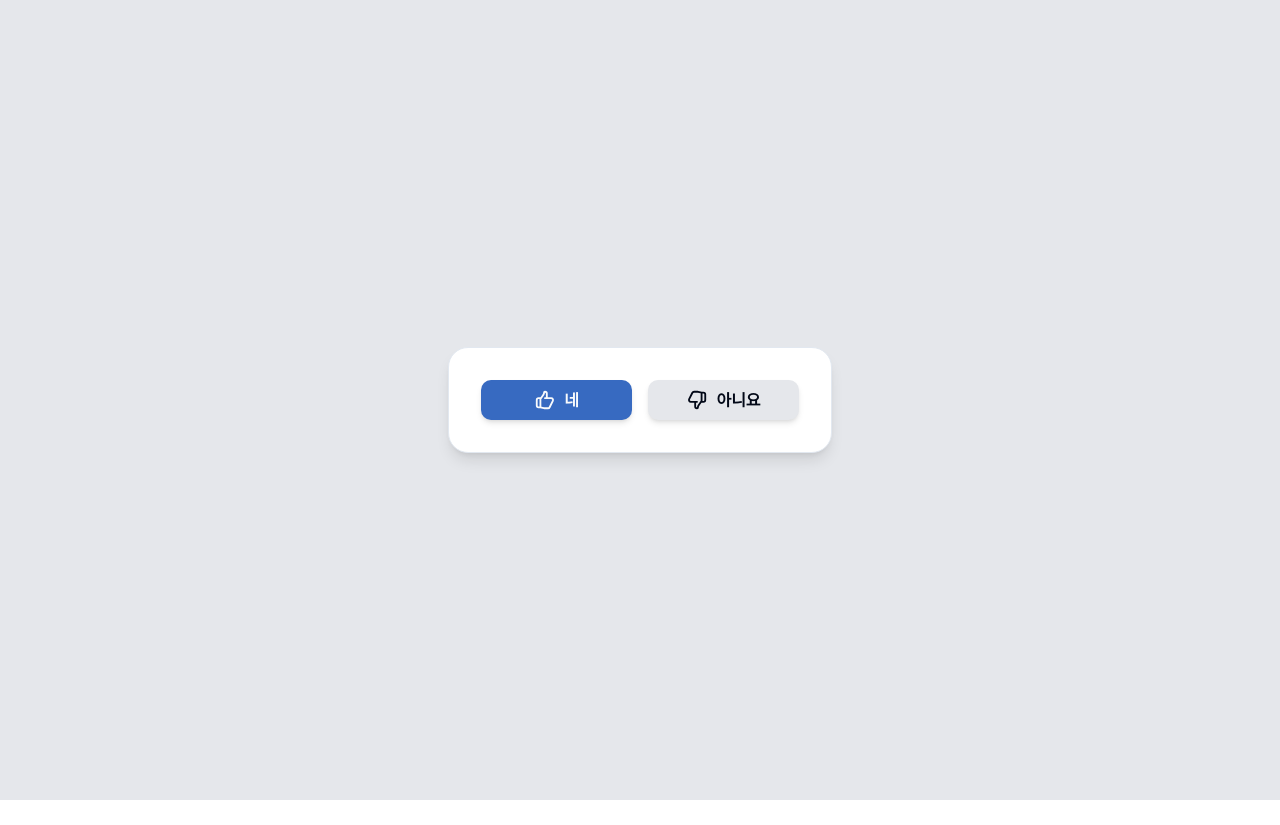
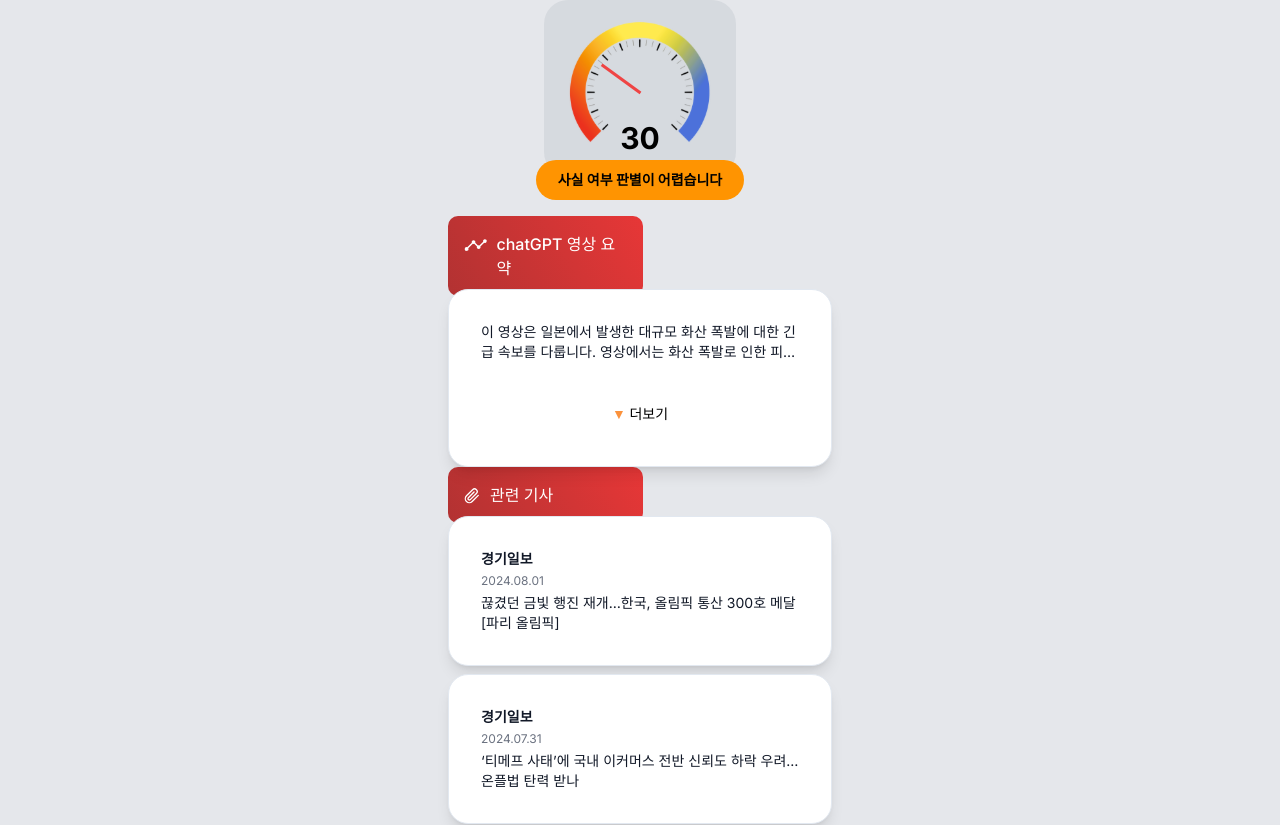
Before and after one commit to RightPapers/frontend, a Next.js app: page /result in a window 1280 px wide. Shown: the top 825 px of the page. Before the commit the page ends 800 px from the top, so only its background shows below. Built offline with nearby package versions, Linux system fonts and the light colour scheme.

Commit message:
feat: implement summary & articles component

```diff
--- /dev/null
+++ b/app/(main)/result/_components/ArticleCard.tsx
@@ -0,0 +1,46 @@
+import CardComponent from '@/components/CardComponent';
+import {
+  TooltipContent,
+  TooltipProvider,
+  TooltipTrigger,
+} from '@/components/ui/tooltip';
+import { Tooltip } from '@radix-ui/react-tooltip';
+
+const ArticleCard = ({
+  source,
+  upload_time,
+  title,
+  link,
+}: {
+  source: string;
+  upload_time: string;
+  title: string;
+  link: string;
+}) => {
+  return (
+    <div className='flex flex-col'>
+      <CardComponent>
+        <TooltipProvider>
+          <Tooltip>
+            <TooltipTrigger>
+              <a href={link} className='flex flex-col space-y-[4px]'>
+                <p className='text-left text-sm font-semibold text-gray-900'>
+                  {source}
+                </p>
+                <p className='text-left text-xs text-gray-500'>{upload_time}</p>
+                <p className='line-clamp-2 text-left text-sm text-gray-900'>
+                  {title}
+                </p>
+              </a>
+            </TooltipTrigger>
+            <TooltipContent>
+              <p className='text-[13px] font-medium'>{title}</p>
+            </TooltipContent>
+          </Tooltip>
+        </TooltipProvider>
+      </CardComponent>
+    </div>
+  );
+};
+
+export default ArticleCard;
--- /dev/null
+++ b/app/(main)/result/_components/ArticleCards.tsx
@@ -0,0 +1,48 @@
+'use client';
+import ArticleCard from './ArticleCard';
+import TitleComponent from '@/components/TitleComponent';
+import { FiPaperclip } from 'react-icons/fi';
+
+const dummArticles = [
+  {
+    source: '경기일보',
+    upload_time: '2024.08.01',
+    title: '끊겼던 금빛 행진 재개…한국, 올림픽 통산 300호 메달 [파리 올림픽]',
+    link: 'https://n.news.naver.com/article/666/0000048460?cds=news_media_pc&type=editn',
+  },
+  {
+    source: '경기일보',
+    upload_time: '2024.07.31',
+    title:
+      '‘티메프 사태’에 국내 이커머스 전반 신뢰도 하락 우려…온플법 탄력 받나',
+    link: 'https://n.news.naver.com/article/138/0002178905?cds=news_media_pc&type=editn',
+  },
+  {
+    source: '동아사이언스',
+    upload_time: '2024.08.01',
+    title: '콧구멍 깊숙한 곳, 면역세포 키우는 "훈련소" 있다',
+    link: 'https://n.news.naver.com/article/584/0000028135?cds=news_media_pc&type=editn',
+  },
+];
+
+const ArticleCards = () => {
+  return (
+    <div className='flex flex-col'>
+      <div className='z-0 mb-[-7px]'>
+        <TitleComponent accuracy={29}>
+          <div className='flex'>
+            <FiPaperclip className='relative top-[5px] mr-[10px]' />
+            관련 기사
+          </div>
+        </TitleComponent>
+      </div>
+      <div className='z-10 flex flex-col gap-2'>
+        {dummArticles.map((article, index) => (
+          <ArticleCard key={index} {...article} />
+        ))}
+      </div>
+    </div>
+  );
+};
+
+export default ArticleCards;
--- /dev/null
+++ b/app/(main)/result/_components/SummaryCard.tsx
@@ -0,0 +1,52 @@
+'use client';
+
+import CardComponent from '@/components/CardComponent';
+import TitleComponent from '@/components/TitleComponent';
+import { Button } from '@/components/ui/button';
+import { IoAnalytics } from 'react-icons/io5';
+import { useState } from 'react';
+
+const dummySummary = {
+  summary:
+    '이 영상은 일본에서 발생한 대규모 화산 폭발에 대한 긴급 속보를 다룹니다. 영상에서는 화산 폭발로 인한 피해 상황과 관련된 뉴스 클립, 현지 주민들의 인터뷰, 그리고 전문가들의 분석을 포함하고 있습니다. 화산재와 용암이 인근 지역에 미치는 영향, 긴급 대피 명령, 정부의 대응 조치 등이 상세히 소개됩니다. 또한, 이번 화산 폭발의 원인과 앞으로의 추가 폭발 가능성에 대해서도 다루며, 시청자들에게 안전 수칙과 주의 사항을 전달합니다.',
+};
+
+const SummaryCard = () => {
+  const [isExpanded, setIsExpanded] = useState(false);
+
+  const toggleExpand = () => {
+    setIsExpanded(!isExpanded);
+  };
+
+  return (
+    <div className='flex flex-col'>
+      <div className='z-0 mb-[-7px]'>
+        <TitleComponent accuracy={29}>
+          <div className='flex'>
+            <IoAnalytics className='relative top-[1px] mr-[9px] text-2xl' />
+            chatGPT 영상 요약
+          </div>
+        </TitleComponent>
+      </div>
+      <div className='z-10 flex w-full justify-center'>
+        <CardComponent>
+          <div>
+            <p
+              className={`text-sm text-gray-900 ${isExpanded ? '' : 'line-clamp-2'}`}
+            >
+              {dummySummary.summary}
+            </p>
+          </div>
+          <Button variant='more' onClick={toggleExpand}>
+            <div className='text-center text-black'>
+              <span className='text-orange-400'>{isExpanded ? '▲' : '▼'}</span>{' '}
+              {isExpanded ? '접기' : '더보기'}
+            </div>
+          </Button>
+        </CardComponent>
+      </div>
+    </div>
+  );
+};
+
+export default SummaryCard;
--- a/app/(main)/result/page.tsx
+++ b/app/(main)/result/page.tsx
@@ -1,7 +1,17 @@
+import AccuracyDashboard from './_components/AccuracyDashboard';
 import FeedbackCard from './_components/FeedbackCard';
+import SummaryCard from './_components/SummaryCard';
+import ArticleCards from './_components/ArticleCards';
 
 const Result = () => {
-  return <FeedbackCard />;
+  return (
+    <>
+      <AccuracyDashboard accuracy={30} />
+      <SummaryCard />
+      <ArticleCards />
+      <FeedbackCard />
+    </>
+  );
 };
 
 export default Result;
--- a/app/api/analyze/route.ts
+++ b/app/api/analyze/route.ts
@@ -40,7 +40,7 @@ export async function POST(request: Request) {
       channel_name: author_name,
     },
     analysis_result: {
-      accuracy,
+      accuracy: 95.5,
       summary:
         '이 영상은 일본에서 발생한 대규모 화산 폭발에 대한 긴급 속보를 다룹니다. 영상에서는 화산 폭발로 인한 피해 상황과 관련된 뉴스 클립, 현지 주민들의 인터뷰, 그리고 전문가들의 분석을 포함하고 있습니다. 화산재와 용암이 인근 지역에 미치는 영향, 긴급 대피 명령, 정부의 대응 조치 등이 상세히 소개됩니다. 또한, 이번 화산 폭발의 원인과 앞으로의 추가 폭발 가능성에 대해서도 다루며, 시청자들에게 안전 수칙과 주의 사항을 전달합니다.',
     },
--- /dev/null
+++ b/components/TitleComponent.tsx
@@ -0,0 +1,37 @@
+import React from 'react';
+import styled from 'styled-components';
+
+interface GradientCardProps {
+  accuracy: number;
+}
+
+const GradientCard = styled.div<GradientCardProps>`
+  background: ${({ accuracy }) => {
+    if (accuracy <= 30) {
+      return 'linear-gradient(240.22deg, #e73737 0%, #b23232 100%)';
+    } else if (accuracy <= 70) {
+      return 'linear-gradient(240.22deg, #FF9401 0%, #AD6400 100%)';
+    } else {
+      return 'linear-gradient(240.22deg, #054AA8 0%, #002354 100%)';
+    }
+  }};
+  border-radius: 10px;
+  padding: 16px;
+  width: 195px;
+`;
+
+const TitleComponent = ({
+  children,
+  accuracy,
+}: {
+  children: React.ReactNode;
+  accuracy: number;
+}) => {
+  return (
+    <GradientCard className='font-medium text-white' accuracy={accuracy}>
+      {children}
+    </GradientCard>
+  );
+};
+
+export default TitleComponent;
--- a/components/ui/button.tsx
+++ b/components/ui/button.tsx
@@ -20,6 +20,7 @@ const buttonVariants = cva(
         link: 'text-primary underline-offset-4 hover:underline',
         main: 'bg-primary text-primary-foreground hover:bg-primary/90 w-full shadow-md',
         icon: 'bg-gray-200 hover:bg-gray-300/70 shadow-md font-bold text-base gap-2 w-full',
+        more: 'underline-offset-4 hover:underline',
       },
       size: {
         default: 'h-10 px-4 py-2',
--- a/package.json
+++ b/package.json
@@ -17,6 +17,7 @@
     "@radix-ui/react-toast": "^1.2.1",
     "@radix-ui/react-tooltip": "^1.1.2",
     "@svgr/webpack": "^8.1.0",
+    "@types/styled-components": "^5.1.34",
     "class-variance-authority": "^0.7.0",
     "clsx": "^2.1.1",
     "lucide-react": "^0.400.0",
@@ -24,6 +25,7 @@
     "react": "^18",
     "react-dom": "^18",
     "react-icons": "^5.2.1",
+    "styled-components": "^6.1.12",
     "tailwind-merge": "^2.3.0",
     "tailwindcss-animate": "^1.0.7"
   },
```
Also changed, not shown: 1 other file (tests, documents, lock files or other folders).
